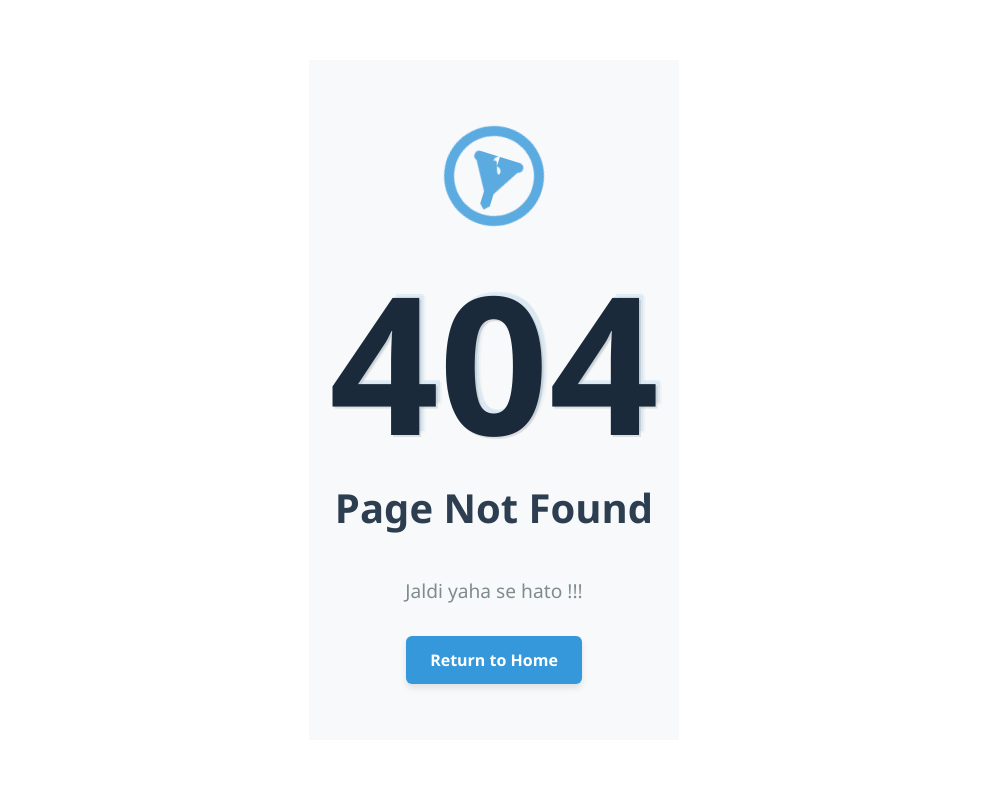
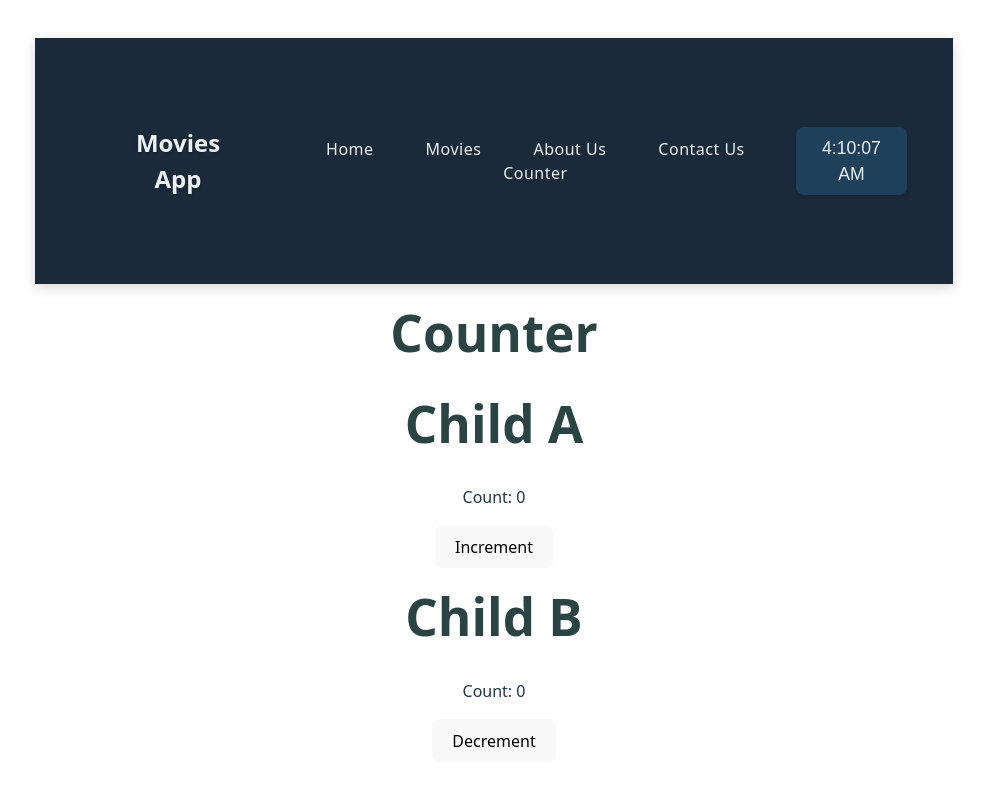
Before and after one commit to Krish-Om/Extra-class, a React (Vite) app in the folder React/learn_router/: page /counter in a window 1280 px wide. Before the commit this address had no page. Shown: the top 786 px of the page, without its empty margins (146-1133 px from the left). Built offline with nearby package versions, Linux system fonts and the light colour scheme.

Commit message:
Add ContactUs and Counter components; update routing and NavBar links

```diff
--- a/React/learn_router/src/App.jsx
+++ b/React/learn_router/src/App.jsx
@@ -4,6 +4,8 @@ import Home from "./components/home";
 import Movies from "./components/movies";
 import NavBar from "./components/navbar";
 import PageNotFound from "./components/page-not-found";
+import Counter from "./components/counter.jsx"
+import ContactUs from "./components/ContactUs.jsx"
 function App() {
 
   return (
@@ -11,9 +13,11 @@ function App() {
       <Route path="/" element={<NavBar />}>
         <Route path="/" element={<Home />} />
         <Route path="/movies" element={<Movies />} />
+        <Route path="/contact-us" element={<ContactUs />} />
+        <Route path="/counter" element={<Counter />} />
       </Route>
 
-			<Route path="*" element={<PageNotFound/>} />
+      <Route path="*" element={<PageNotFound />} />
     </Routes>
   );
 }
--- /dev/null
+++ b/React/learn_router/src/components/ContactUs.jsx
@@ -0,0 +1,9 @@
+import React from 'react'
+
+const ContactUs = () => {
+  return (
+    <div>ContactUs</div>
+  )
+}
+
+export default ContactUs
--- /dev/null
+++ b/React/learn_router/src/components/counter.jsx
@@ -0,0 +1,36 @@
+import { useState } from "react"
+
+
+const ChildA = ({ count, setCount }) => {
+
+  return (
+    <>
+      <h1>Child A</h1>
+      <p>Count: {count}</p>
+      <button type="" onClick={() => setCount(count + 1)}>Increment</button>
+    </>
+  )
+}
+
+const ChildB = ({ count, setCount }) => {
+  return (
+    <>
+      <h1>Child B</h1>
+      <p>Count: {count}</p>
+      <button type="" onClick={() => setCount(count - 1)}> Decrement</button >
+    </>
+  )
+}
+
+const Counter = () => {
+  const [count, setCount] = useState(0);
+  return (
+    <>
+      <h1>Counter</h1>
+      <ChildA count={count} setCount={setCount} />
+      <ChildB count={count} setCount={setCount} />
+    </>
+  )
+}
+
+export default Counter
--- a/React/learn_router/src/components/navbar.jsx
+++ b/React/learn_router/src/components/navbar.jsx
@@ -10,10 +10,10 @@ const NavBar = () => {
       setCurrentTime(new Date());
     }, 100);
 
-        return ()=>(
+    return () => (
       clearInterval(interval)
     )
-	},[]);
+  }, []);
   return (
     <>
       <nav className="navbar">
@@ -23,6 +23,7 @@ const NavBar = () => {
           <Link to="/movies">Movies</Link>
           <Link to="/about-us">About Us</Link>
           <Link to="/contact-us">Contact Us</Link>
+          <Link to="/counter">Counter</Link>
         </div>
         <div className="clock-container">
           {currentTime.toLocaleTimeString()}
```
Also changed, not shown: React/learn_router/src/components/counter.css (added). Lines whose indentation alone changed are shown as unchanged.
